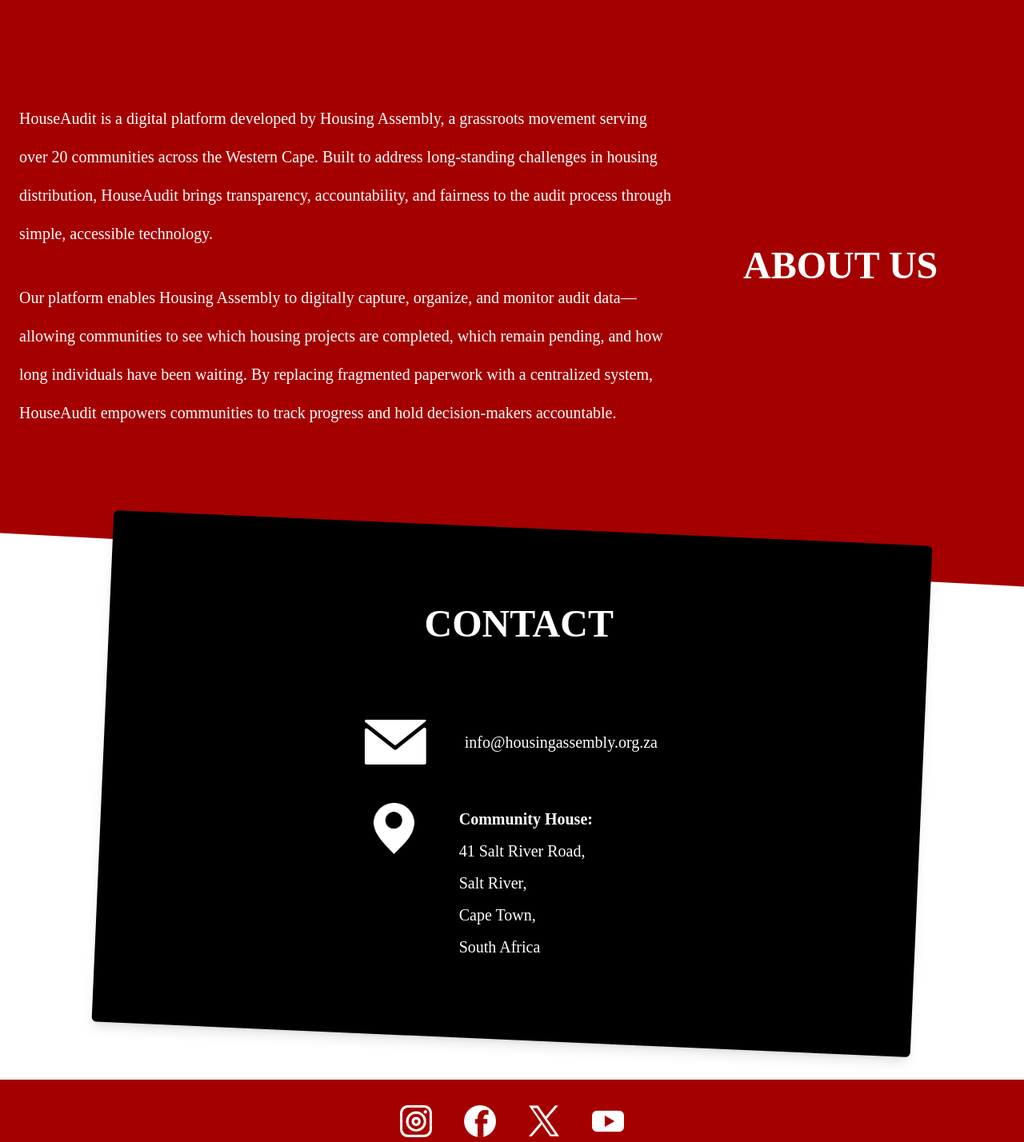
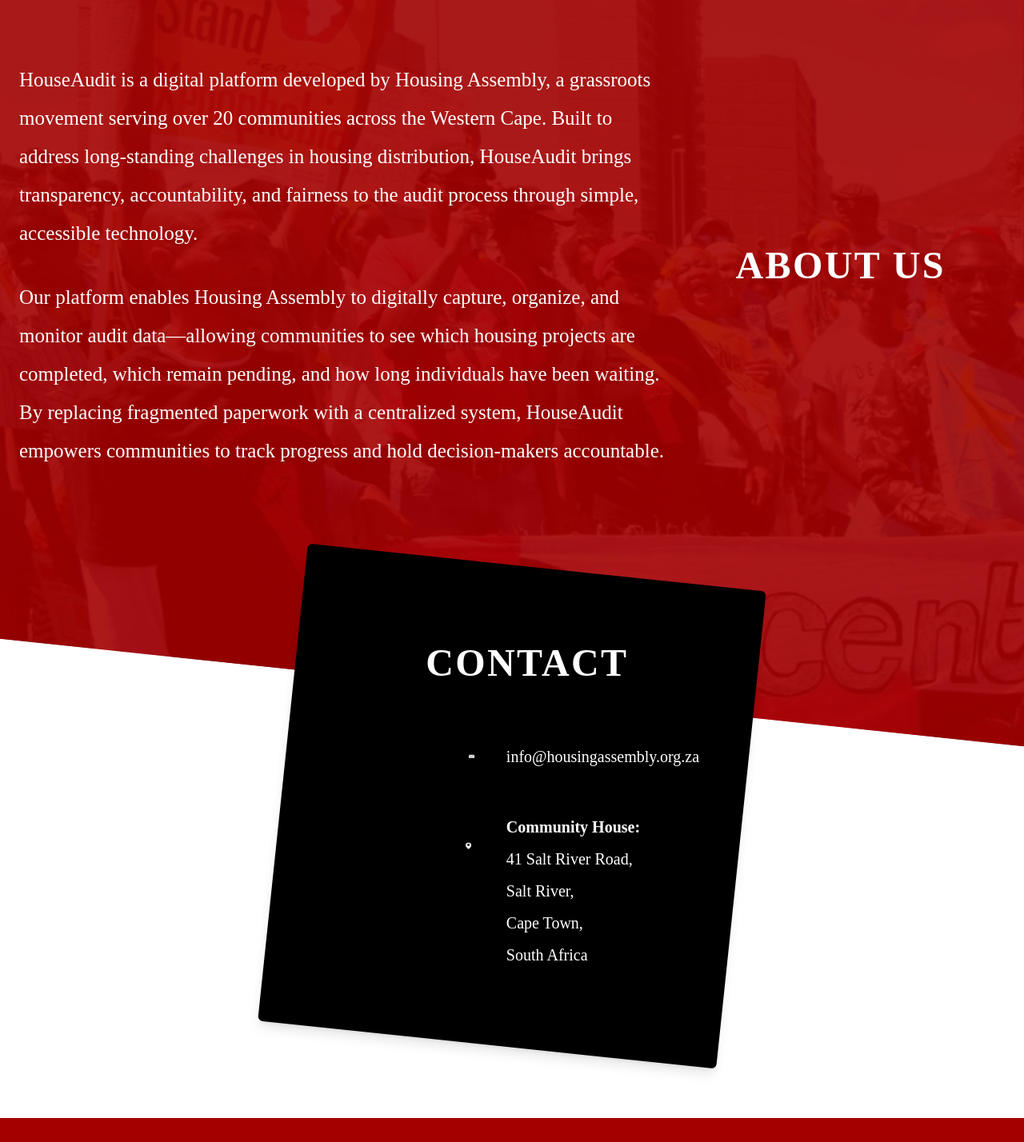
Before and after one commit to HousingAssembly/Audit-Team, a React (Create React App) app in the folder frontend/: page / in a window 1280 px wide. Shown: the part 889-2317 px from the top of the page at 80% size. Built offline with nearby package versions, Linux system fonts and the light colour scheme.

Commit message:
Fixed landing page design and footer typo

```diff
--- a/frontend/src/components/footer.jsx
+++ b/frontend/src/components/footer.jsx
@@ -12,7 +12,7 @@
             <Link to="https://www.youtube.com" target="_blank" rel="noopener norefferer"><img className="object-contain h-10 w-auto" src="youtube.png" alt="Youtube Icon"/></Link>
           </div>
         </div>
-        <div className="font-normal">@2025 Housing Audit. All Right Reserved.</div>
+        <div className="font-normal">@2025 HouseAudit. All Right Reserved.</div>
       </div>
     </div>
   );
--- a/frontend/src/components/home.jsx
+++ b/frontend/src/components/home.jsx
@@ -17,7 +17,7 @@
     <div className="flex flex-col space-y-20 w-full pt-12">
       <div className="flex flex-row mx-12 justify-center items-center">
         <div className="w-1/2 text-center pl-20">
-          <img src="housing-landing.png" alt="Houses" className="object-contain w-[600px] h-auto inline-block -mt-12 ml-10"/>
+          <img src="housing-landing.png" alt="Houses" className="object-contain w-[600px] h-auto inline-block -mt-13 ml-10"/>
         </div>
         <div className="w-1/2 text-center">
           <div className="flex flex-col justify-center items-center">
@@ -29,13 +29,24 @@
           </div>
         </div>
       </div>
-      <div className="relative w-full overflow-x-hidden overflow-y-visible bg-white">
-        <div className="min-h-screen overflow-x-hidden">
-          <div className="h-12 bg-white"/>
-          <section id="about" className="scroll-mt-[10vw]">
-            <div className="skew-y-3 bg-palette-red">
-              <div className="-skew-y-3 max-w-7xl mx-auto px-6 py-40 text-white flex flex-col md:flex-row items-center justify-between">
-                <div className="w-full md:w-2/3 space-y-8 text-[20px] leading-[3rem]">
+
+      <div className="relative w-full overflow-hidden overflow-visible bg-white">
+        <div className="min-h-screen">
+          <div className="bg-white"/>
+          <section id="about" className="relative w-full">
+            <div className="absolute inset-0 skew-y-6 overflow-hidden z-0 h-[950px] w-full">
+              <img
+                src="protest-image.png"
+                alt="Protest"
+                className="w-full h-[950px] object-cover"
+              />
+            </div>
+
+            <div className="absolute inset-0 skew-y-6 bg-palette-red h-[950px] opacity-90 z-10"></div>
+
+            <div className="relative z-20 skew-y-6">
+              <div className="-skew-y-6 max-w-7xl mx-auto px-6 py-40 text-white flex flex-col md:flex-row items-center justify-between">
+                <div className="w-full md:w-2/3 space-y-8 text-[25px] leading-[3rem] ">
                   <p>
                     HouseAudit is a digital platform developed by Housing Assembly, a
                     grassroots movement serving over 20 communities across the
@@ -52,7 +63,7 @@
                     track progress and hold decision-makers accountable.
                   </p>
                 </div>
-                <div className="w-full md:w-1/3 text-center font-bold text-[48px] mt-12 md:mt-0">
+                <div className="w-full md:w-1/3 text-center font-bold text-[48px] mt-12 md:mt-0 tracking-wider">
                   ABOUT US
                 </div>
               </div>
@@ -60,16 +71,17 @@
           </section>
           <section id="contact" className="scroll-mt-[7vw]">
             <div className="relative">
-              <div className="absolute z-20 left-1/2 -translate-x-1/2 top-[-40px] rotate-[2.5deg] bg-black text-white px-12 py-24 w-[90%] max-w-5xl rounded-md shadow-lg">
-                <div className="text-center text-5xl font-bold -rotate-[2.5deg]">CONTACT</div>
-                <div className="flex flex-col items-center justify-around items-start gap-12 -rotate-[2.5deg]">
-                  <div className="flex gap-4 mt-24 items-center">
-                    <img src="email.png" alt="Email Icon" className="h-14 w-auto object-contain"/>
-                    <span className="ml-8 text-xl">info@housingassembly.org.za</span>
+              <div className="absolute z-20 left-1/2 -translate-x-1/2 top-[-40px] rotate-[6deg] bg-black text-white px-12 py-24 w-[45%] h-[600px] max-w-5xl rounded-md shadow-lg">
+                <div className="text-center text-5xl font-bold -rotate-[6deg] tracking-wider">CONTACT</div>
+                <div className="flex justify-start mt-[4rem] -rotate-[6deg] ml-[12rem]">
+                  <div className="flex flex-row gap-10">
+                    <div className="flex flex-col items-end gap-16">
+                      <img src="email.png" alt="Email Icon" className="h-10 w-auto object-contain" />
+                      <img src="location.png" alt="Pin Icon" className="h-14 w-auto object-contain mr-1" />
                     </div>
-                  <div className="flex transform -translate-x-[35px]">
-                    <img src="location.png" alt="Pin Icon" className="h-16 mr-2 w-auto object-contain"/>
-                    <div className="text-xl leading-loose ml-12">
+                    <div className="flex flex-col gap-12 text-xl leading-loose">
+                      <div>info@housingassembly.org.za</div>
+                      <div>
                         <div className="font-semibold">Community House:</div>
                         <div>
                           41 Salt River Road,<br />
@@ -82,7 +94,9 @@
                   </div>
                 </div>
               </div>
+            </div>
           </section>
+
           <div className="h-[650px] bg-white" />
         </div>
 
```
Lines whose indentation alone changed are shown as unchanged.
